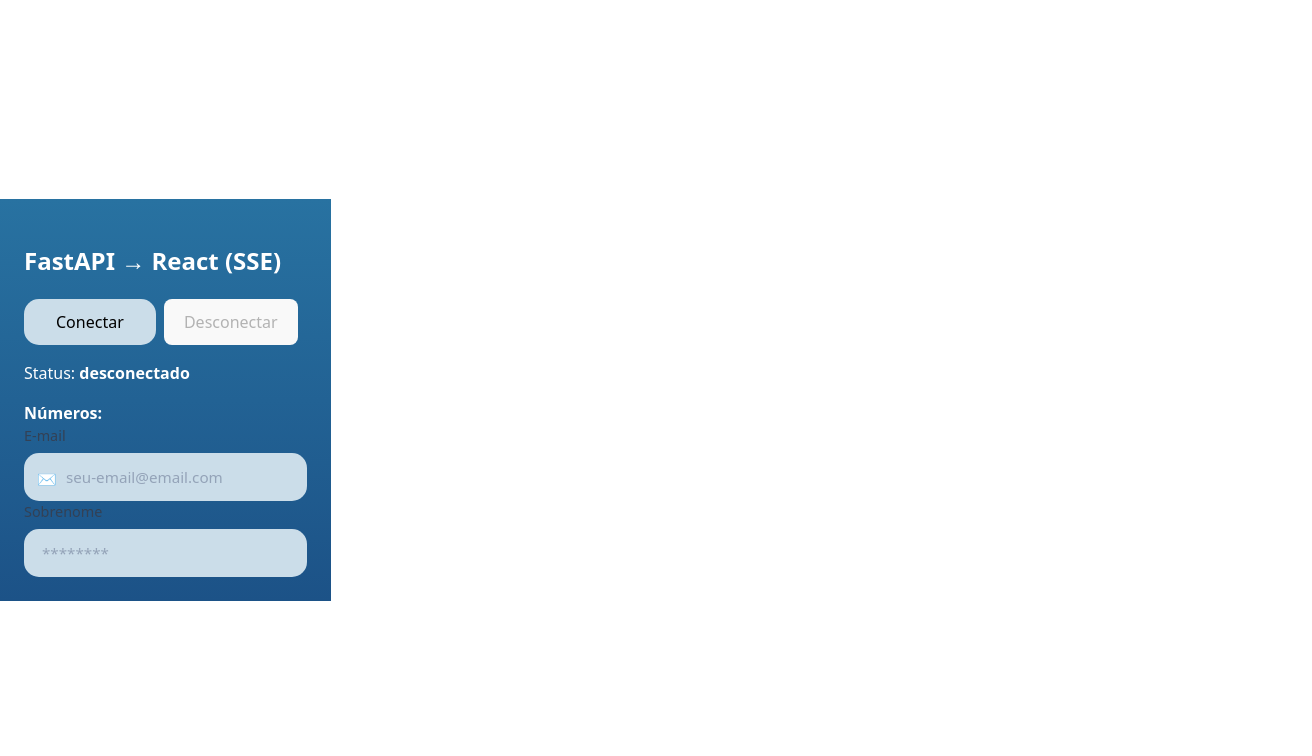
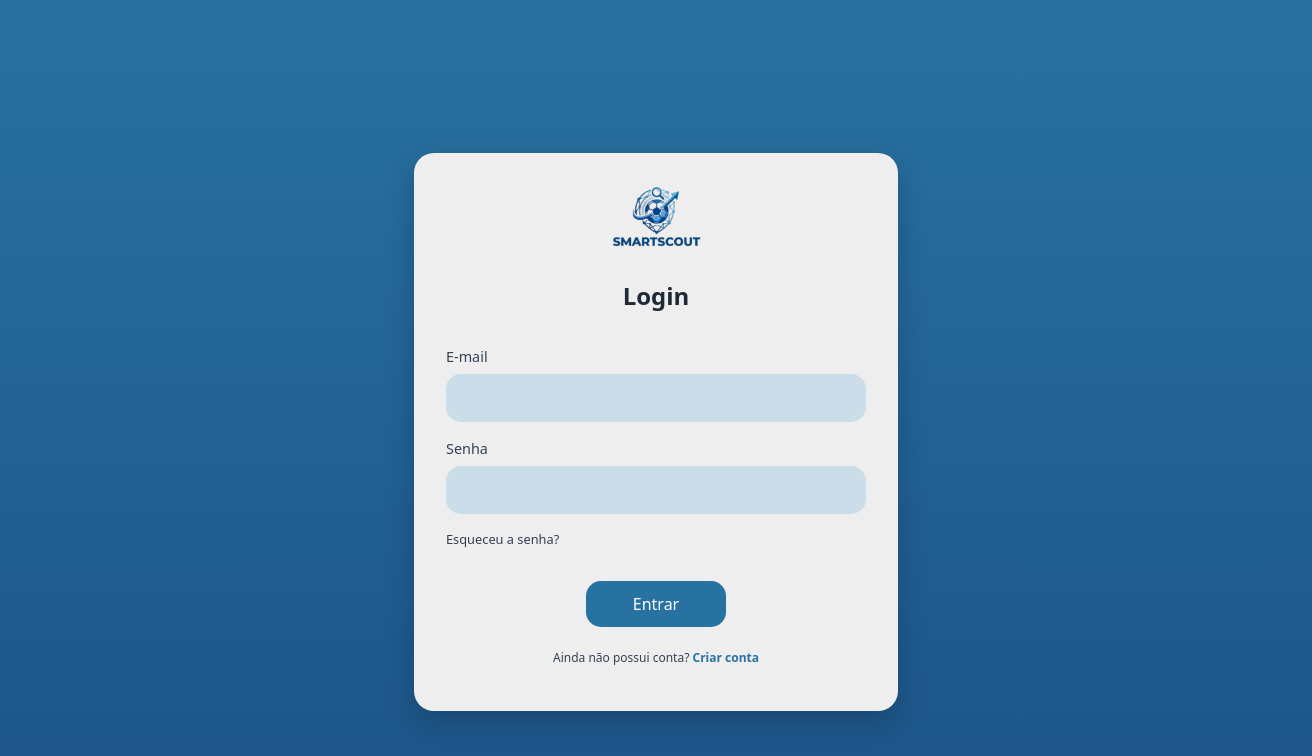
Before and after one commit to pedrofacine/PI_V_ES_TIME-15, a React app in the folder frontend/: page / in a window 1280 px wide. Shown: the top 756 px of the page, 1312 px wide, since content can reach past the window. Built offline with nearby package versions, Linux system fonts and the light colour scheme; the HTML template or start-up script is replaced by a standard one.

Commit message:
feat: tela de login, signup e logo

```diff
--- a/frontend/src/App.jsx
+++ b/frontend/src/App.jsx
@@ -1,87 +1,17 @@
-import { useRef, useState } from "react";
+import { useState } from 'react';
+import Login from './pages/Login/Login';
+import SignUp from './pages/SignUp/SignUp';
 
 export default function App() {
-  const [numbers, setNumbers] = useState([]);
-  const [connected, setConnected] = useState(false);
-  const esRef = useRef(null);
-
-  function connect() {
-    if (esRef.current) return;
-
-    setNumbers([]);
-    setConnected(true);
-
-    const es = new EventSource("http://127.0.0.1:8000/stream");
-    esRef.current = es;
-
-    es.onmessage = (e) => {
-      setNumbers((prev) => [...prev, Number(e.data)]);
-    };
-
-    es.addEventListener("done", () => {
-      es.close();
-      esRef.current = null;
-      setConnected(false);
-    });
-
-    es.onerror = () => {
-      es.close();
-      esRef.current = null;
-      setConnected(false);
-    };
-  }
-
-  function disconnect() {
-    if (esRef.current) {
-      esRef.current.close();
-      esRef.current = null;
-    }
-    setConnected(false);
-  }
+  const [currentPage, setCurrentPage] = useState('login');
 
   return (
-    <div className="bg-gradient" style={{ padding: 24, fontFamily: "system-ui" }}>
-      <h2>FastAPI → React (SSE)</h2>
-
-      <div style={{ display: "flex", gap: 8 }}>
-        <button className="btn btn-secondary" onClick={connect} disabled={connected}>
-          Conectar
-        </button>
-        <button onClick={disconnect} disabled={!connected}>
-          Desconectar
-        </button>
-      </div>
-
-      <p style={{ marginTop: 16 }}>
-        Status: <b>{connected ? "conectado" : "desconectado"}</b>
-      </p>
-
-      <div>
-        <b>Números:</b> {numbers.join(", ")}
-      </div>
-
-      <div className="input-group">
-        <label className="input-label">E-mail</label>
-        <div className="input-wrapper">
-          <span className="input-icon">✉️</span>
-          <input
-            type="email"
-            className="input-base with-icon"
-            placeholder="seu-email@email.com"
-          />
-        </div>
-      </div>
-
-      <div className="input-group">
-        <label className="input-label">Sobrenome</label>
-        <div className="input-wrapper">
-          <input
-            type="text"
-            className="input-base"
-            placeholder="********"
-          />
-        </div>
-      </div>
-    </div>
+    <>
+      {currentPage === 'login' ? (
+        <Login onSignUpClick={() => setCurrentPage('signup')} />
+      ) : (
+        <SignUp onLoginClick={() => setCurrentPage('login')} />
+      )}
+    </>
   );
 }
--- a/frontend/src/index.css
+++ b/frontend/src/index.css
@@ -145,10 +145,9 @@ a:hover {
 
 body {
   margin: 0;
-  display: flex;
-  place-items: center;
   min-width: 320px;
-  min-height: 100vh;
+  height: 100vh;
+  overflow: hidden;
 }
 
 h1 {
--- /dev/null
+++ b/frontend/src/pages/Login/Login.css
@@ -0,0 +1,76 @@
+.login-page {
+  width: 100%;
+  min-height: 100vh;
+
+  display: flex;
+  justify-content: center;
+  align-items: center;
+  padding: 2rem 1rem;
+}
+
+.login-card {
+  width: 100%;
+  max-width: 420px;
+
+  background: #eeeeee;
+  border-radius: 20px;
+
+  padding: 2rem 2rem;
+
+  display: flex;
+  flex-direction: column;
+  align-items: center;
+
+  box-shadow: 0 10px 30px rgba(0,0,0,0.2);
+}
+
+.login-logo {
+  width: 90px;
+  margin-bottom: 0.5rem;
+}
+
+.login-title {
+  margin-bottom: 2rem;
+  color: #1f2937;
+}
+
+.login-form {
+  width: 100%;
+  display: flex;
+  flex-direction: column;
+  gap: 1rem;
+}
+
+.forgot-password {
+  font-size: 0.8rem;
+  color: #334155;
+  text-decoration: none;
+}
+
+.forgot-password:hover {
+  text-decoration: underline;
+}
+
+.login-button {
+  margin-top: 1rem;
+  width: 140px;
+  align-self: center;
+}
+
+.create-account {
+  font-size: 0.75rem;
+  text-align: center;
+  margin-top: 0.4rem;
+  color: #334155;
+}
+
+.signup-link {
+  color: var(--color-brand-light, #2872A1);
+  text-decoration: none;
+  font-weight: 600;
+}
+
+.signup-link:hover {
+  color: var(--color-brand-dark, #1C5287);
+  text-decoration: underline;
+}
--- /dev/null
+++ b/frontend/src/pages/Login/Login.jsx
@@ -0,0 +1,54 @@
+import "./Login.css"
+import logo from "../../assets/logo.png"
+
+export default function Login({ onSignUpClick }) {
+  return (
+    <div className="login-page bg-gradient">
+      <div className="login-card">
+
+        <img src={logo} className="login-logo" alt="SmartScout" />
+
+        <h2 className="login-title">Login</h2>
+
+        <form className="login-form">
+
+          <div className="input-group">
+            <label className="input-label">E-mail</label>
+            <div className="input-wrapper">
+              <input
+                type="email"
+                placeholder=""
+                className="input-base"
+              />
+            </div>
+          </div>
+
+          <div className="input-group">
+            <label className="input-label">Senha</label>
+            <div className="input-wrapper">
+              <input
+                type="password"
+                placeholder=""
+                className="input-base"
+              />
+            </div>
+          </div>
+
+          <a href="#" className="forgot-password">
+            Esqueceu a senha?
+          </a>
+
+          <button className="btn btn-primary login-button">
+            Entrar
+          </button>
+
+          <p className="create-account">
+            Ainda não possui conta? <a href="#" onClick={(e) => { e.preventDefault(); onSignUpClick(); }} className="signup-link">Criar conta</a>
+          </p>
+
+        </form>
+
+      </div>
+    </div>
+  )
+}
--- /dev/null
+++ b/frontend/src/pages/SignUp/SignUp.css
@@ -0,0 +1,93 @@
+.signup-page {
+  width: 100%;
+  height: 100vh;
+
+  display: flex;
+  justify-content: center;
+  align-items: center;
+
+  padding: 1rem;
+}
+
+.signup-card {
+  width: 100%;
+  max-width: 600px;
+
+  background: #eeeeee;
+  border-radius: 20px;
+
+  padding: 2rem;
+
+  display: flex;
+  flex-direction: column;
+  align-items: center;
+
+  box-shadow: 0 10px 30px rgba(0,0,0,0.2);
+}
+
+.signup-logo {
+  width: 90px;
+  margin-bottom: 0.5rem;
+}
+
+.signup-title {
+  margin-bottom: 2rem;
+  color: #1f2937;
+}
+
+.signup-form {
+  width: 100%;
+  display: flex;
+  flex-direction: column;
+  gap: 1rem;
+}
+
+.signup-row {
+  display: flex;
+  gap: 1rem;
+}
+
+.signup-row .input-group {
+  flex: 1;
+}
+
+.password-requirements {
+  font-size: 0.75rem;
+  color: #334155;
+  margin-top: 0.5rem;
+  margin-bottom: 0.5rem;
+}
+
+.password-requirements ul {
+  margin: 0;
+  padding-left: 1.2rem;
+  list-style-position: inside;
+}
+
+.password-requirements li {
+  margin: 0.2rem 0;
+}
+
+.signup-button {
+  margin-top: 1rem;
+  width: 140px;
+  align-self: center;
+}
+
+.have-account {
+  font-size: 0.75rem;
+  text-align: center;
+  margin-top: 0.4rem;
+  color: #334155;
+}
+
+.login-link {
+  color: var(--color-brand-light, #2872A1);
+  text-decoration: none;
+  font-weight: 600;
+}
+
+.login-link:hover {
+  color: var(--color-brand-dark, #1C5287);
+  text-decoration: underline;
+}
--- /dev/null
+++ b/frontend/src/pages/SignUp/SignUp.jsx
@@ -0,0 +1,117 @@
+import "./SignUp.css"
+import logo from "../../assets/logo.png"
+import { useState } from "react"
+
+export default function SignUp({ onLoginClick }) {
+  const [firstName, setFirstName] = useState("")
+  const [lastName, setLastName] = useState("")
+  const [email, setEmail] = useState("")
+  const [password, setPassword] = useState("")
+  const [confirmPassword, setConfirmPassword] = useState("")
+
+  const handleSignUp = (e) => {
+    e.preventDefault()
+    // Lógica de registro aqui
+    console.log("SignUp:", firstName, lastName, email, password)
+  }
+
+  return (
+    <div className="signup-page bg-gradient">
+      <div className="signup-card">
+
+        <img src={logo} className="signup-logo" alt="SmartScout" />
+
+        <h2 className="signup-title">Registe-se</h2>
+
+        <form className="signup-form" onSubmit={handleSignUp}>
+
+          <div className="signup-row">
+            <div className="input-group">
+              <label className="input-label">Nome</label>
+              <div className="input-wrapper">
+                <input
+                  type="text"
+                  placeholder=""
+                  className="input-base"
+                  value={firstName}
+                  onChange={(e) => setFirstName(e.target.value)}
+                />
+              </div>
+            </div>
+
+            <div className="input-group">
+              <label className="input-label">Sobrenome</label>
+              <div className="input-wrapper">
+                <input
+                  type="text"
+                  placeholder=""
+                  className="input-base"
+                  value={lastName}
+                  onChange={(e) => setLastName(e.target.value)}
+                />
+              </div>
+            </div>
+          </div>
+
+          <div className="input-group">
+            <label className="input-label">E-mail</label>
+            <div className="input-wrapper">
+              <input
+                type="email"
+                placeholder="seu-email@email.com"
+                className="input-base"
+                value={email}
+                onChange={(e) => setEmail(e.target.value)}
+              />
+            </div>
+          </div>
+
+          <div className="signup-row">
+            <div className="input-group">
+              <label className="input-label">Senha</label>
+              <div className="input-wrapper">
+                <input
+                  type="password"
+                  placeholder=""
+                  className="input-base"
+                  value={password}
+                  onChange={(e) => setPassword(e.target.value)}
+                />
+              </div>
+            </div>
+
+            <div className="input-group">
+              <label className="input-label">Confirmar Senha</label>
+              <div className="input-wrapper">
+                <input
+                  type="password"
+                  placeholder=""
+                  className="input-base"
+                  value={confirmPassword}
+                  onChange={(e) => setConfirmPassword(e.target.value)}
+                />
+              </div>
+            </div>
+          </div>
+
+          <div className="password-requirements">
+            <ul>
+              <li>Mínimo de 8 caracteres</li>
+              <li>Inclua ao menos uma letra</li>
+            </ul>
+          </div>
+
+          <button type="submit" className="btn btn-primary signup-button">
+            Registrar
+          </button>
+
+          <p className="have-account">
+            Já possui conta? <a href="#" onClick={(e) => { e.preventDefault(); onLoginClick(); }} className="login-link">Entrar</a>
+          </p>
+
+        </form>
+
+      </div>
+    </div>
+  )
+}
```
Also changed, not shown: frontend/src/assets/logo.png (added), 1 other file (tests, documents, lock files or other folders).
